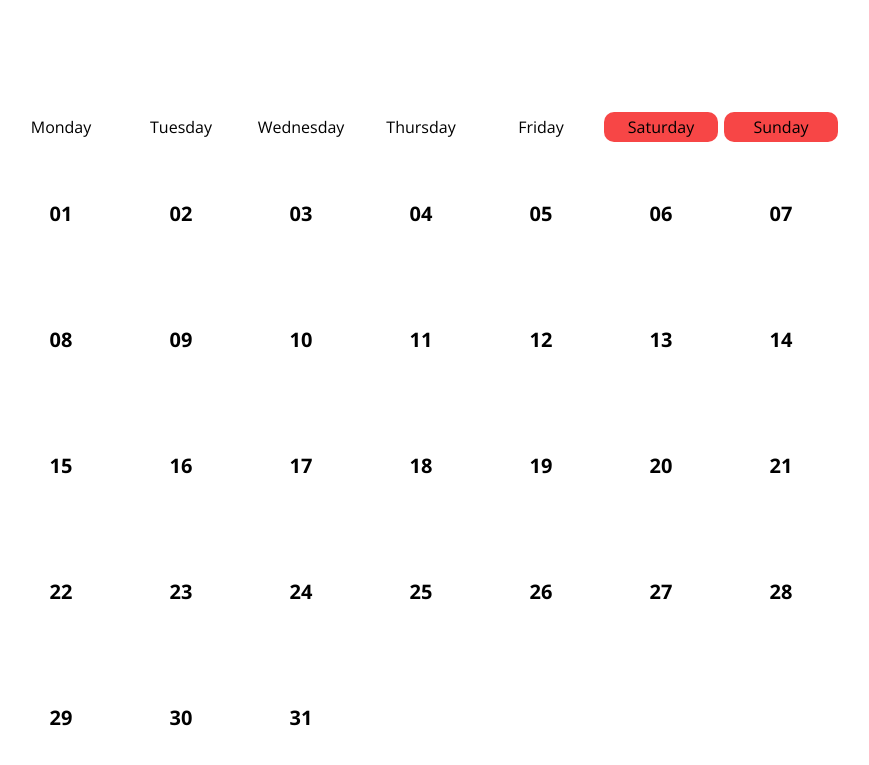
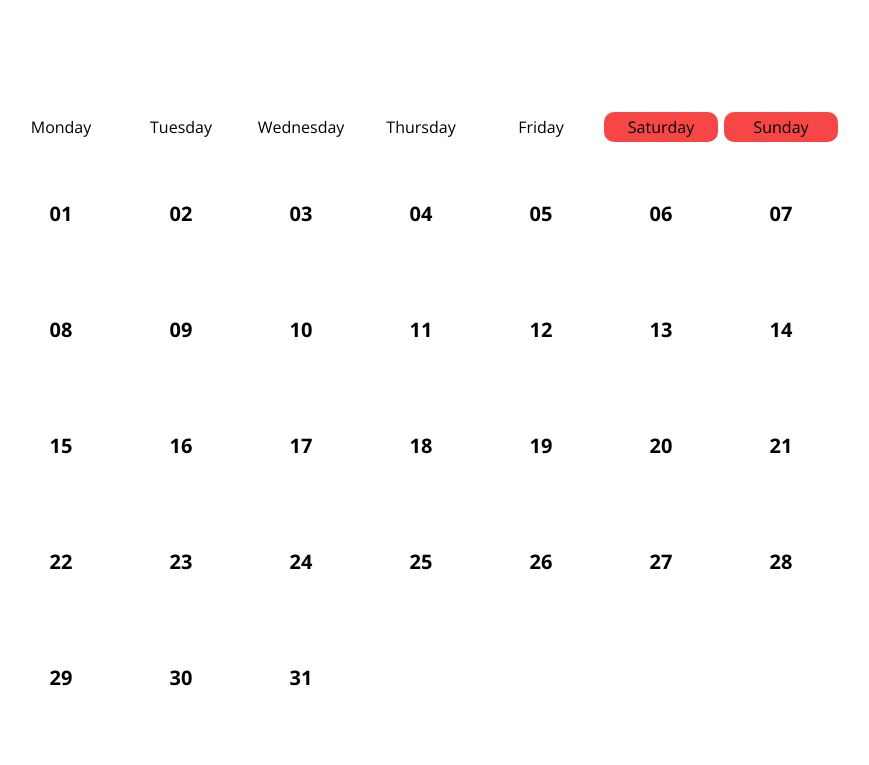
Before and after one commit to Vincenzo-Laveneziana/ajax-ex-calendar, a plain HTML site: page index.html in a window 1280 px wide. Shown: the part 91-856 px from the top of the page, without its empty margins (219-1088 px from the left). Drawn offline with nearby package versions, Linux system fonts and the light colour scheme; no server answers.

Commit message:
end of project, pending correction

```diff
--- a/css/main.css
+++ b/css/main.css
@@ -1,11 +1,11 @@
 /* General */
-* {
+*{
     margin: 0;
     padding: 0;
     box-sizing: border-box;
 }
 
-body {
+body{
     font-family: 'Open Sans', sans-serif;
     user-select: none;
 }
@@ -97,7 +97,7 @@ button{
     text-align: center;
 }
 
-.month-list li span:nth-child(1) {
+.month-list li span:nth-child(1){
     padding: 15px;
     margin-bottom: 5px;
     font-weight: bold;
@@ -116,7 +116,7 @@ button{
 }
 
 .month-list li{
-    height: 120px;
+    height: 110px;
 }
 
 .month-list li.d-day{
@@ -124,6 +124,6 @@ button{
     margin: 0 3px;
 }
 
-li.holiday {
+li.holiday{
     color: red;
 }
```
Also changed, not shown: js/main.js (+4 -6 lines).
